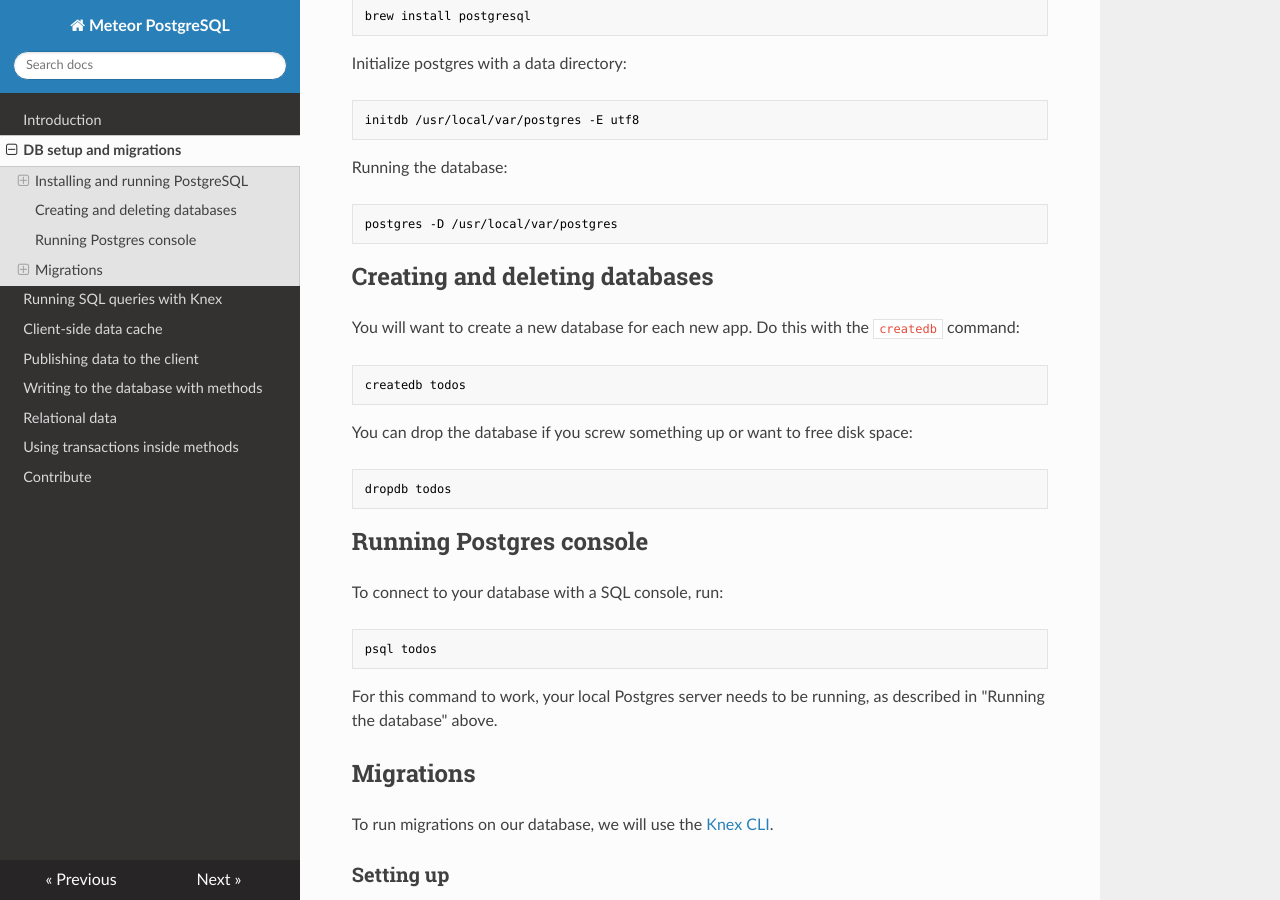
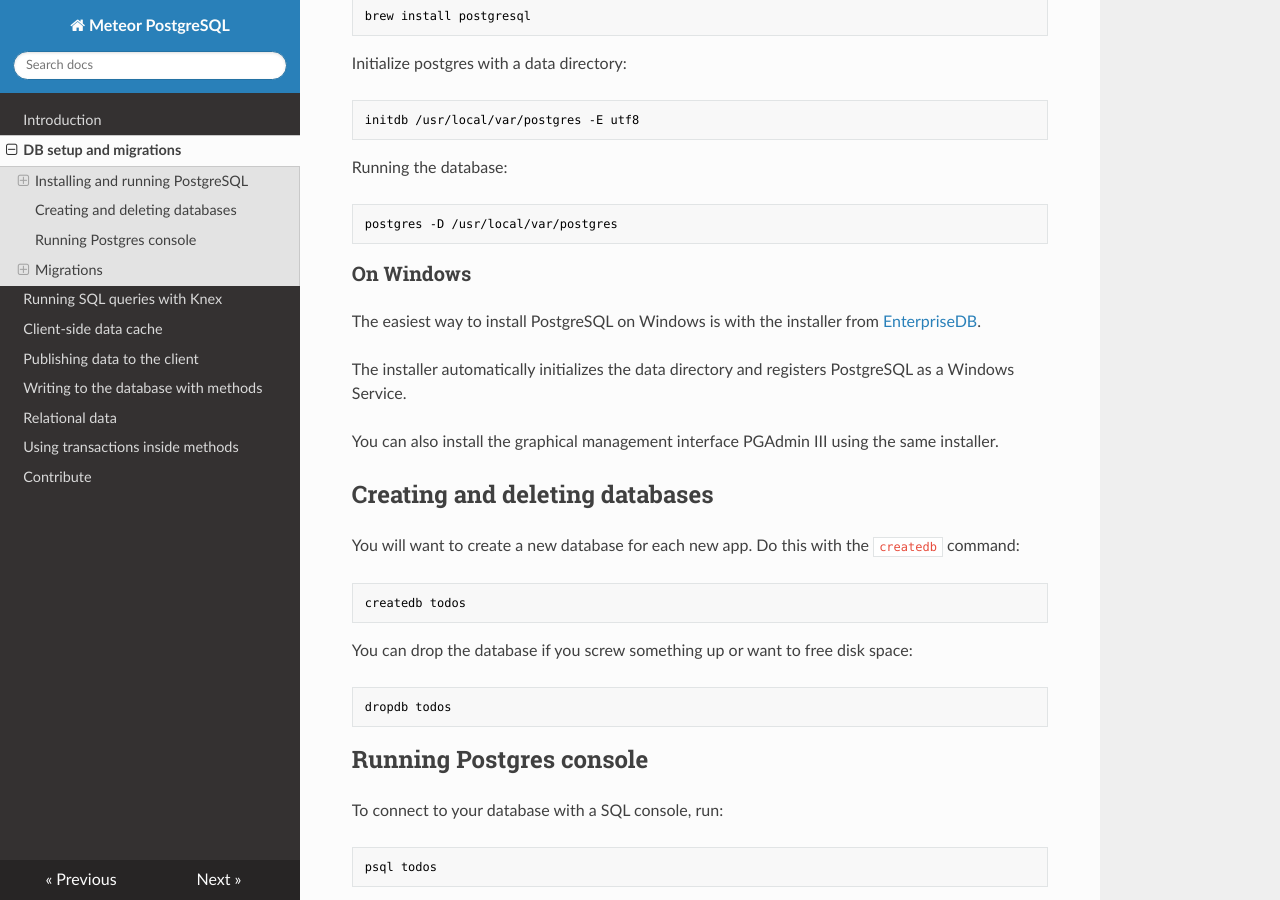
Before and after one commit to meteor/postgres-packages, an MkDocs documentation site: the page built from docs/migrations.md, in a window 1280 px wide and 900 px high, scrolled down 462 px. Built offline with MkDocs 1.6.1, drawn with Linux system fonts in a browser that asks for light colours; nearby versions of some CDN libraries; old or Windows-style settings are respelled for this version of MkDocs.

Commit message:
Add Windows install instructions for Postgres

````diff
--- a/docs/migrations.md
+++ b/docs/migrations.md
@@ -25,6 +25,14 @@ Running the database:
 ```sh
 postgres -D /usr/local/var/postgres
 ```
+
+### On Windows
+
+The easiest way to install PostgreSQL on Windows is with the installer from [EnterpriseDB](http://www.enterprisedb.com/products-services-training/pgdownload#windows).
+
+The installer automatically initializes the data directory and registers PostgreSQL as a Windows Service.
+
+You can also install the graphical management interface PGAdmin III using the same installer.
 
 ## Creating and deleting databases
 
````
